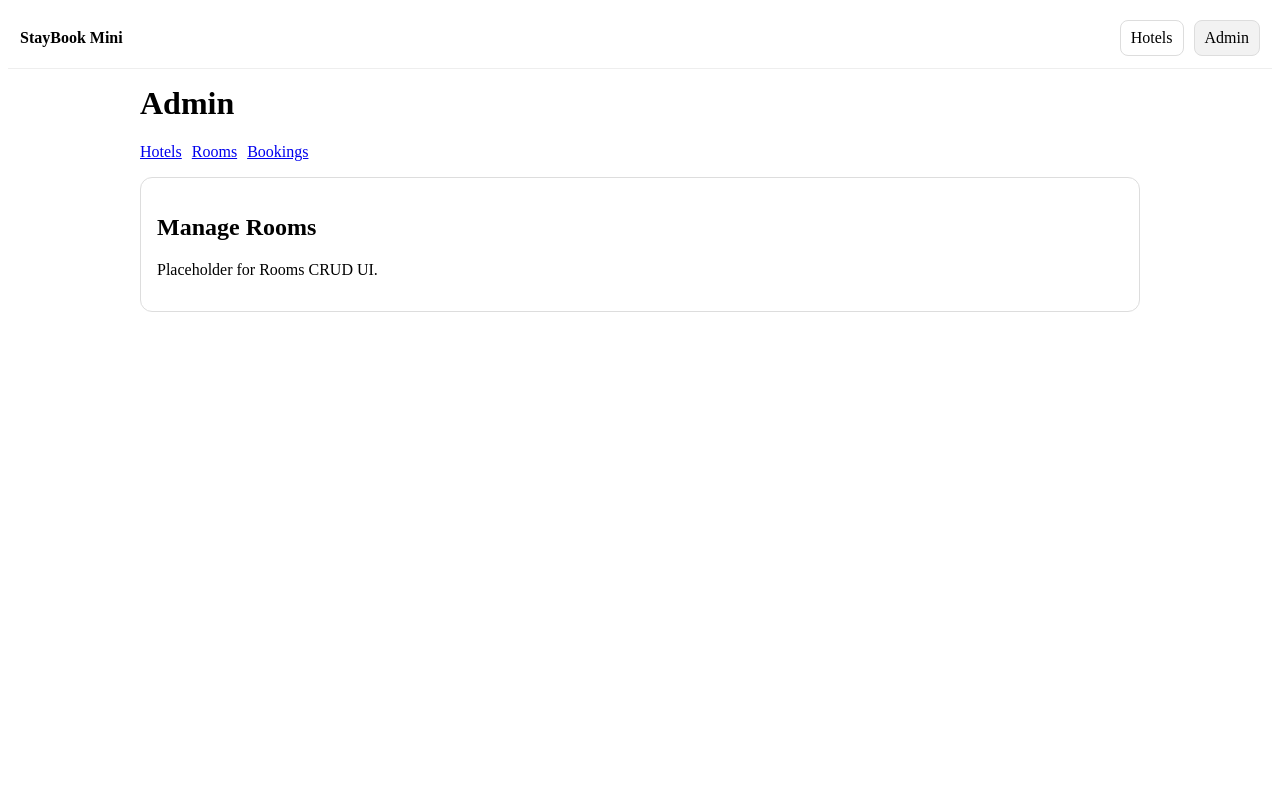
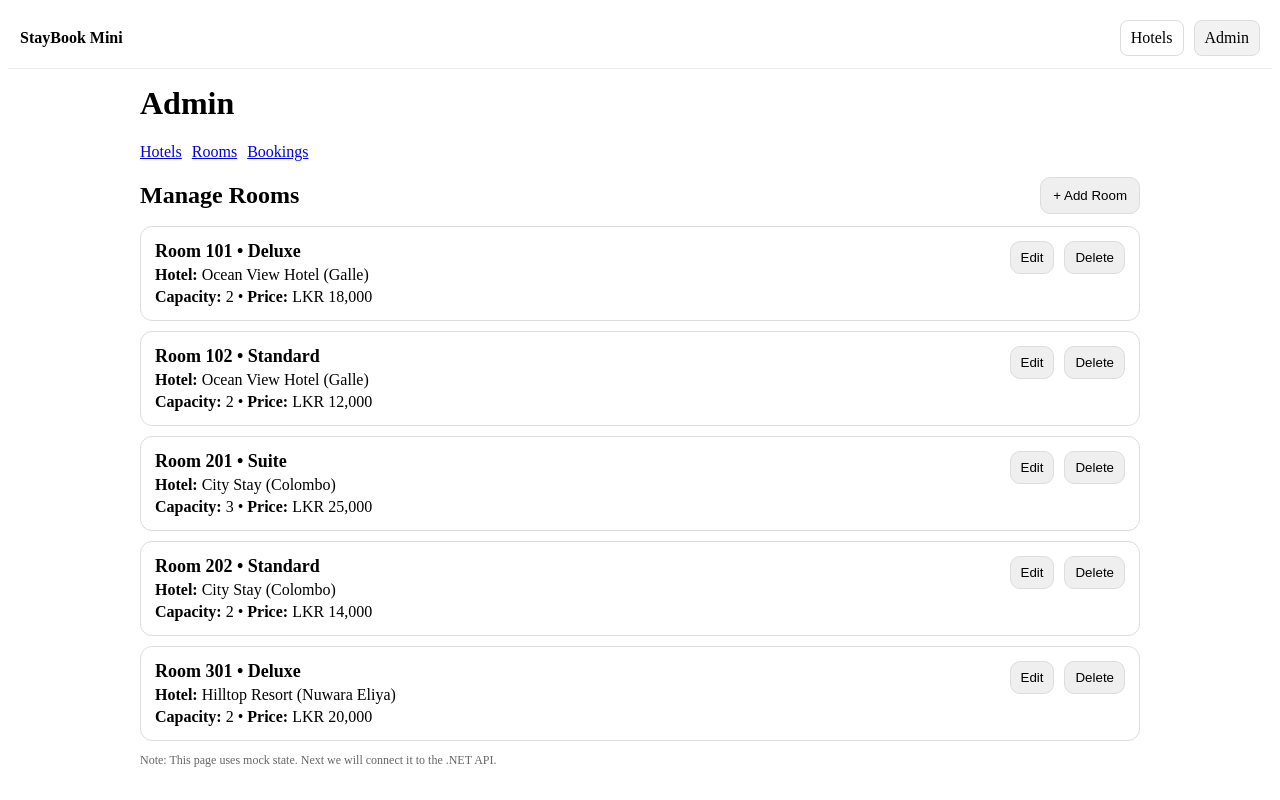
Before and after one commit to sahannadiranga-source/lanka-stay-mini-dockerized, a React app in the folder frontend/: page /admin/rooms in a window 1280 px wide. Built offline with nearby package versions, Linux system fonts and the light colour scheme; no server answers; the HTML template or start-up script is replaced by a standard one.

Commit message:
add admin rooms CRUD

```diff
--- /dev/null
+++ b/frontend/src/components/RoomForm.tsx
@@ -0,0 +1,108 @@
+import { useEffect, useState } from "react";
+import type { Hotel } from "../types/hotel";
+import type { Room } from "../types/room";
+
+export default function RoomForm({
+  hotels,
+  initial,
+  onCancel,
+  onSave,
+}: {
+  hotels: Hotel[];
+  initial?: Room | null;
+  onCancel: () => void;
+  onSave: (room: Omit<Room, "id">) => void;
+}) {
+  const [hotelId, setHotelId] = useState("");
+  const [name, setName] = useState("");
+  const [type, setType] = useState("Standard");
+  const [pricePerNight, setPricePerNight] = useState<number>(12000);
+  const [capacity, setCapacity] = useState<number>(2);
+  const [error, setError] = useState<string | null>(null);
+
+  useEffect(() => {
+    setHotelId(initial?.hotelId ?? hotels[0]?.id ?? "");
+    setName(initial?.name ?? "");
+    setType(initial?.type ?? "Standard");
+    setPricePerNight(initial?.pricePerNight ?? 12000);
+    setCapacity(initial?.capacity ?? 2);
+  }, [initial, hotels]);
+
+  function submit() {
+    setError(null);
+
+    if (!hotelId) return setError("Hotel is required.");
+    if (!name.trim()) return setError("Room name/number is required.");
+    if (!type.trim()) return setError("Room type is required.");
+    if (!Number.isFinite(pricePerNight) || pricePerNight <= 0) return setError("Price must be > 0.");
+    if (!Number.isFinite(capacity) || capacity <= 0) return setError("Capacity must be > 0.");
+
+    onSave({
+      hotelId,
+      name: name.trim(),
+      type: type.trim(),
+      pricePerNight: Number(pricePerNight),
+      capacity: Number(capacity),
+    });
+  }
+
+  return (
+    <div style={{ padding: 14, border: "1px solid #ddd", borderRadius: 12 }}>
+      <h3 style={{ marginTop: 0 }}>{initial ? "Edit Room" : "Add Room"}</h3>
+
+      <div style={{ display: "grid", gap: 10 }}>
+        <div>
+          <div style={{ fontSize: 12, marginBottom: 4 }}>Hotel</div>
+          <select value={hotelId} onChange={(e) => setHotelId(e.target.value)}>
+            {hotels.map((h) => (
+              <option key={h.id} value={h.id}>
+                {h.name} ({h.location})
+              </option>
+            ))}
+          </select>
+        </div>
+
+        <input placeholder="Room name/number (e.g., 101)" value={name} onChange={(e) => setName(e.target.value)} />
+        <input placeholder="Type (e.g., Deluxe)" value={type} onChange={(e) => setType(e.target.value)} />
+
+        <div style={{ display: "grid", gridTemplateColumns: "1fr 1fr", gap: 10 }}>
+          <div>
+            <div style={{ fontSize: 12, marginBottom: 4 }}>Price per night (LKR)</div>
+            <input
+              type="number"
+              value={pricePerNight}
+              onChange={(e) => setPricePerNight(Number(e.target.value))}
+              min={1}
+            />
+          </div>
+          <div>
+            <div style={{ fontSize: 12, marginBottom: 4 }}>Capacity</div>
+            <input
+              type="number"
+              value={capacity}
+              onChange={(e) => setCapacity(Number(e.target.value))}
+              min={1}
+            />
+          </div>
+        </div>
+
+        {error && <div style={{ padding: 10, background: "#f8d7da", borderRadius: 10 }}>{error}</div>}
+
+        <div style={{ display: "flex", gap: 10 }}>
+          <button
+            onClick={submit}
+            style={{ padding: "10px 12px", borderRadius: 10, border: "1px solid #ddd", cursor: "pointer" }}
+          >
+            Save
+          </button>
+          <button
+            onClick={onCancel}
+            style={{ padding: "10px 12px", borderRadius: 10, border: "1px solid #ddd", cursor: "pointer" }}
+          >
+            Cancel
+          </button>
+        </div>
+      </div>
+    </div>
+  );
+}
--- a/frontend/src/pages/AdminRooms.tsx
+++ b/frontend/src/pages/AdminRooms.tsx
@@ -1,8 +1,131 @@
+import { useMemo, useState } from "react";
+import type { Hotel } from "../types/hotel";
+import type { Room } from "../types/room";
+import { mockHotels as seedHotels, mockRooms as seedRooms } from "../data/mockData";
+import RoomForm from "../components/RoomForm";
+
+function newId() {
+  return crypto.randomUUID ? crypto.randomUUID() : String(Date.now());
+}
+
 export default function AdminRooms() {
+  const [hotels] = useState<Hotel[]>(seedHotels);
+  const [rooms, setRooms] = useState<Room[]>(seedRooms);
+
+  const [editing, setEditing] = useState<Room | null>(null);
+  const [showForm, setShowForm] = useState(false);
+  const [message, setMessage] = useState<string | null>(null);
+
+  const roomsWithHotel = useMemo(() => {
+    const map = new Map(hotels.map((h) => [h.id, h]));
+    return [...rooms].map((r) => ({ room: r, hotel: map.get(r.hotelId) }));
+  }, [rooms, hotels]);
+
+  function flash(msg: string) {
+    setMessage(msg);
+    setTimeout(() => setMessage(null), 2000);
+  }
+
+  function addRoom(payload: Omit<Room, "id">) {
+    const room: Room = { id: newId(), ...payload };
+    setRooms((prev) => [room, ...prev]);
+    setShowForm(false);
+    flash("Room added (mock).");
+  }
+
+  function updateRoom(payload: Omit<Room, "id">) {
+    if (!editing) return;
+    setRooms((prev) => prev.map((r) => (r.id === editing.id ? { ...r, ...payload } : r)));
+    setEditing(null);
+    setShowForm(false);
+    flash("Room updated (mock).");
+  }
+
+  function removeRoom(id: string) {
+    const ok = confirm("Delete this room? (mock)");
+    if (!ok) return;
+    setRooms((prev) => prev.filter((r) => r.id !== id));
+    flash("Room deleted (mock).");
+  }
+
   return (
-    <div style={{ padding: 16, border: "1px solid #ddd", borderRadius: 12 }}>
-      <h2>Manage Rooms</h2>
-      <p>Placeholder for Rooms CRUD UI.</p>
+    <div style={{ display: "grid", gap: 12 }}>
+      <div style={{ display: "flex", justifyContent: "space-between", alignItems: "center", gap: 10 }}>
+        <h2 style={{ margin: 0 }}>Manage Rooms</h2>
+        <button
+          onClick={() => {
+            setEditing(null);
+            setShowForm(true);
+          }}
+          style={{ padding: "10px 12px", borderRadius: 10, border: "1px solid #ddd", cursor: "pointer" }}
+        >
+          + Add Room
+        </button>
+      </div>
+
+      {message && (
+        <div style={{ padding: 12, background: "#d1e7dd", borderRadius: 10 }}>
+          {message}
+        </div>
+      )}
+
+      {showForm && (
+        <RoomForm
+          hotels={hotels}
+          initial={editing}
+          onCancel={() => {
+            setEditing(null);
+            setShowForm(false);
+          }}
+          onSave={(payload) => {
+            if (editing) updateRoom(payload);
+            else addRoom(payload);
+          }}
+        />
+      )}
+
+      <div style={{ display: "grid", gap: 10 }}>
+        {roomsWithHotel.map(({ room, hotel }) => (
+          <div key={room.id} style={{ padding: 14, border: "1px solid #ddd", borderRadius: 12 }}>
+            <div style={{ display: "flex", justifyContent: "space-between", gap: 10 }}>
+              <div>
+                <b style={{ fontSize: 18 }}>
+                  Room {room.name} • {room.type}
+                </b>
+                <div style={{ marginTop: 4 }}>
+                  <b>Hotel:</b> {hotel ? `${hotel.name} (${hotel.location})` : "Unknown"}
+                </div>
+                <div style={{ marginTop: 4 }}>
+                  <b>Capacity:</b> {room.capacity} • <b>Price:</b> LKR {room.pricePerNight.toLocaleString()}
+                </div>
+              </div>
+
+              <div style={{ display: "flex", gap: 10, alignItems: "start" }}>
+                <button
+                  onClick={() => {
+                    setEditing(room);
+                    setShowForm(true);
+                  }}
+                  style={{ padding: "8px 10px", borderRadius: 10, border: "1px solid #ddd", cursor: "pointer" }}
+                >
+                  Edit
+                </button>
+
+                <button
+                  onClick={() => removeRoom(room.id)}
+                  style={{ padding: "8px 10px", borderRadius: 10, border: "1px solid #ddd", cursor: "pointer" }}
+                >
+                  Delete
+                </button>
+              </div>
+            </div>
+          </div>
+        ))}
+      </div>
+
+      <div style={{ fontSize: 12, color: "#666" }}>
+        Note: This page uses mock state. Next we will connect it to the .NET API.
+      </div>
     </div>
   );
 }
```
